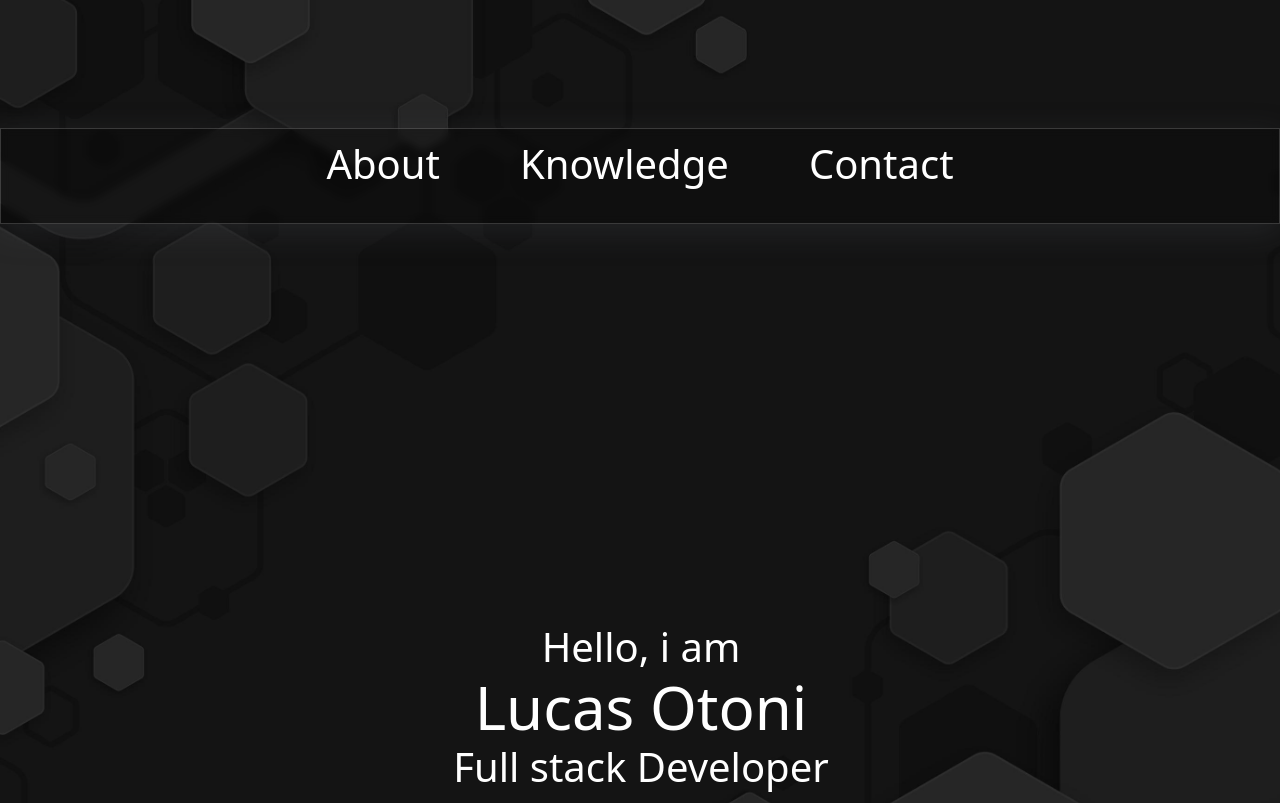
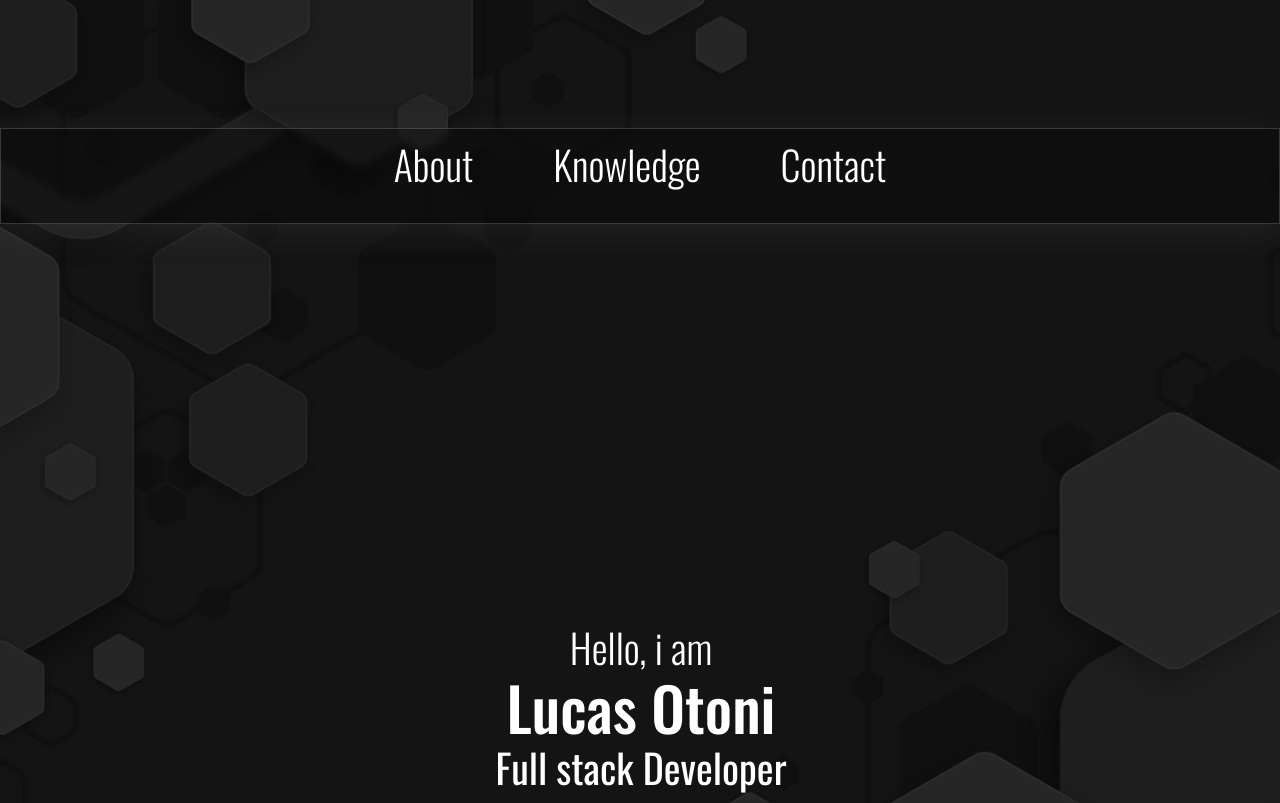
Before and after one commit to LucasOAssuncao/My-portfolio, a React (Vite) app in the folder Portfolio/: page / in a window 1280 px wide. Shown: the top 803 px of the page. Built offline with nearby package versions, Linux system fonts and the light colour scheme.

Commit message:
style: add new font and change some sizes

```diff
--- a/Portfolio/src/App.css
+++ b/Portfolio/src/App.css
@@ -1,9 +1,12 @@
+@import url('https://fonts.googleapis.com/css2?family=Oswald:wght@200;300;400;500;600;700&display=swap');
+
 body{
   background-image: url('./Image/bk.jpg');
   background-color: rgb(41, 41, 41);
   background-repeat: no-repeat;
   background-size: cover;
   height: 100vh;
+  font-family: 'Oswald', sans-serif;
 }
 
 .card {
--- a/Portfolio/src/Pages/About.jsx
+++ b/Portfolio/src/Pages/About.jsx
@@ -12,10 +12,10 @@ export default function About() {
         </nav>
       </header>
       <div className='about-text text-center flex-col content-center m-auto p-[10%] lg:p-[10px] xl:p-[20px]'>
-        <h1 className='mb-[2%] sm:text-[50px] md:text-[85px] lg:text-[45px] xl:text-[55px]'>
+        <h1 className='inline-block border-b w-22 border-white mb-[2%] sm:text-[50px] md:text-[85px] lg:text-[45px] xl:text-[55px]'>
           About me
         </h1>
-        <p className=' mb-[5%] sm:text-[20px] md:text-[25px] lg:text-[18px] lg:mb-[15%] xl:text-[24px] xxl:text-[33px]'>
+        <p className=' mb-[5%] sm:text-[20px] md:text-[25px] lg:text-[22px] lg:mb-[15%] xl:text-[29px] xxl:text-[33px]'>
         Hello, I'm a software developer based in Belo Horizonte, MG, with solid experience in functional programming, Javascript, Typescript, and Node.js. I have advanced skills in Javascript, TypeScript, Java, Git, Docker, MySQL, Sequelize, JWT, Node.js, and Express.js. Additionally, I also have experience in other stacks such as HTML5, CSS3, Jest, React, Redux, TailwindCSS, Bootstrap, React Testing Library, Mocha.js, Chai.js, and Sinon.js. My goal is to use my knowledge and skills to develop efficient and effective solutions, ensuring the quality and functionality of the final product. I am always looking to learn new technologies and stay up-to-date with the latest trends and developments in the software development industry.
         </p>
       </div>
--- a/Portfolio/src/Pages/Home.jsx
+++ b/Portfolio/src/Pages/Home.jsx
@@ -6,7 +6,7 @@ export default function Home() {
     return (
       <div className='father card flex-col text-white sm:m-[0] lg:m-auto'>
         <header className=' flex justify-end pr-[15px] pt-[5px] sm:pr-[0] sm:justify-center lg:justify-end lg:pr-[15px]'>
-          <nav className='flex sm:tracking-[0px] sm:gap-3.5 sm:text-[20px] md:gap-20 md:text-[40px] lg:gap-[1.5vw] lg:tracking-widest lg:text-[20px] xl:text-[29px]'>
+          <nav className='flex font-[300] sm:tracking-[0px] sm:gap-3.5 sm:text-[20px] md:gap-20 md:text-[40px] lg:gap-[1.5vw] lg:tracking-widest lg:text-[20px] xl:text-[20px]'>
             <Link to='/about'>
               <p className='hover:text-slate-400'>About</p>
             </Link>
@@ -19,14 +19,14 @@ export default function Home() {
           </nav>
         </header>
         <div className='flex sm:flex-col sm:w-[100vw] sm:space-y-20 sm:mt-[9vh] md:mt-[30%] lg:flex-row lg:w-[100%] lg:mt-4 lg:justify-between xl:mt-[0] xxl:mt-[50px] xxl:ml-[60px]'>
-          <div className='info-son pl-[70px] leading-[40px] sm:w-[100%] sm:p-[0] sm:text-center sm:flex sm:flex-col sm:gap-[20px] sm:pt-[50px] lg:w-[130%] lg:m-[28px] lg:ml-[90px] lg:mt-[22px] lg:text-left lg:gap-[10px] xl:mt-[10%]'>
-            <p className="sm:text-[30px] sm:hidden md:block md:text-[40px] lg:text-[30px] xl:text-[35px]">Hello, i am</p>
-            <h1 className="sm:text-[45px] md:text-[60px] lg:text-[50px] lg:leading-[45px] xl:text-[55px]">Lucas Otoni</h1>
-            <h3 className="sm:text-[30px] md:text-[40px] lg:text-[30px] lg:leading-[30px] xl:text-[30px] xl:leading-[40px] lg:w-[19vw]">Full stack Developer</h3>
+          <div className='info-son pl-[70px] leading-[40px] sm:w-[100%] sm:p-[0] sm:text-center sm:flex sm:flex-col sm:gap-[20px] sm:pt-[50px] lg:w-[130%] lg:m-[28px] lg:ml-[90px] lg:mt-[22px] lg:text-left lg:gap-[15px] xl:mt-[10%]'>
+            <p className="font-[300] sm:text-[30px] sm:hidden md:block md:text-[40px] lg:text-[30px] xl:text-[45px]">Hello, i am</p>
+            <h1 className="font-[500] sm:text-[45px] md:text-[60px] lg:text-[50px] lg:leading-[45px] xl:text-[65px]">Lucas Otoni</h1>
+            <h3 className="font-[400] sm:text-[30px] md:text-[40px] lg:text-[30px] lg:leading-[30px] xl:text-[40px] xl:leading-[40px] lg:w-[19vw]">Full stack Developer</h3>
           </div>
           <div className='h-[12vh] self-center sm:w-[15vh] sm:h-[2px] sm:bg-white lg:w-1 lg:h-[10vh] xxl:pt-[130px]'></div>
           <div className='home-right flex-col justify-center items-center w-[40%] self-center text-[27px] text-center sm:w-[100vw] xl:pt-[90px]'>
-            <p className="text-[50px] md:text-[60px] lg:text-[50px] xl:text-[55px]">Find me on</p>
+            <p className="font-[500] text-[50px] md:text-[60px] lg:text-[50px] xl:text-[55px]">Find me on</p>
             <div className='icons flex justify-center animate-pulse'>
               <a href='https://www.instagram.com/lucottoni/' className='hover:-translate-y-1.5 decoration-0 text-white hover:text-slate-400' target='_blank'>
                 <InstagramLogo className='md:text-[80px] sm:text-[50px] lg:text-[50px] xl:text-[70px]' />
--- a/Portfolio/src/Pages/Knowledge.jsx
+++ b/Portfolio/src/Pages/Knowledge.jsx
@@ -23,7 +23,7 @@ export default function Knowledge() {
             </Link>
           </nav>
         </header>
-        <div className='know-icons flex flex-wrap justify-center items-center h-[80%] gap-28 sm:mt-[25%] md:mt-[15%] lg:mt-[2%]'>
+        <div className='know-icons flex flex-wrap justify-center items-center h-[80%] gap-20 sm:mt-[25%] md:mt-[15%] lg:mt-[2%]'>
         <img className='js w-[80px] md:w-[100px] lg:w-[80px] xxl:w-[100px] hover:animate-bounce' src={iconJs1} />
         <img className='react w-[95px] md:w-[110px] lg:w-[90px] xxl:w-[110px] hover:animate-bounce' src={iconNode} />
         <img className='react w-[75px] md:w-[90px] lg:w-[70px] xxl:w-[100px] hover:animate-bounce' src={iconTs} />
```
